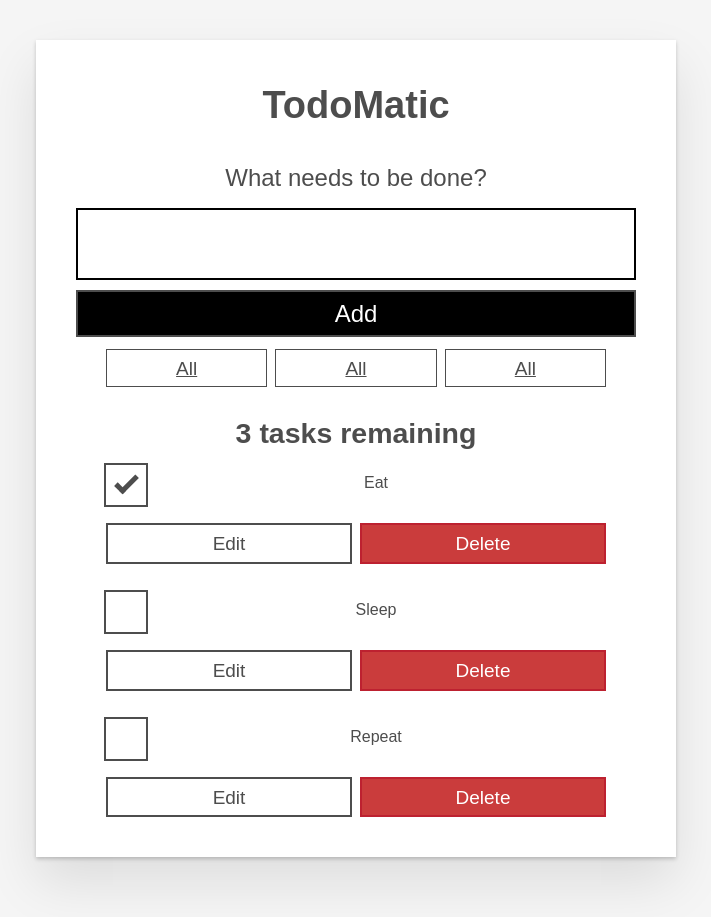
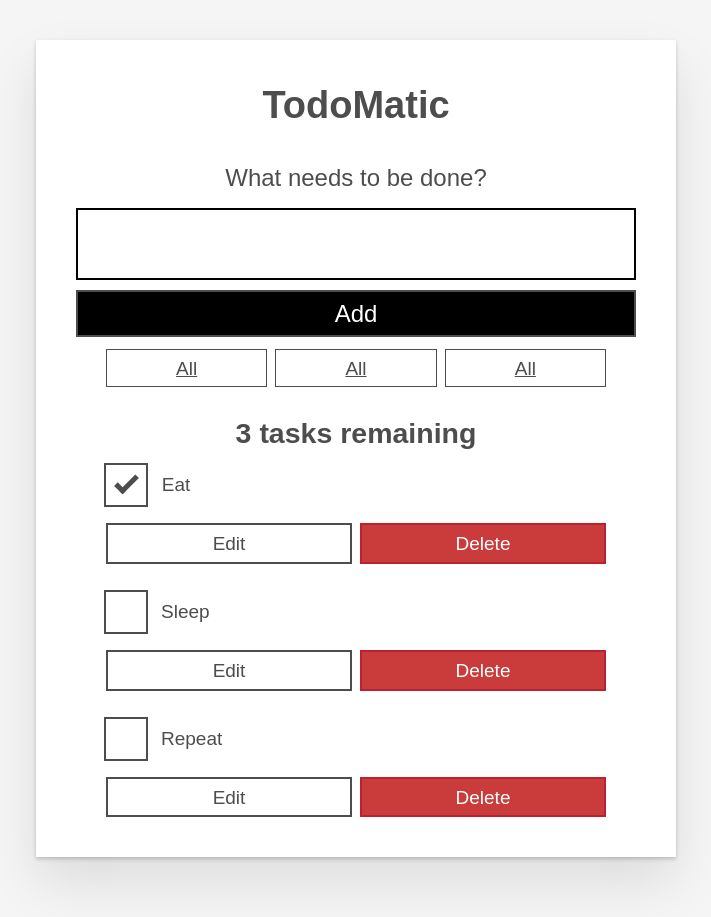
Before and after one commit to Zachdj27/To-Do-List-React, a React (Vite) app: page / in a window 1280 px wide. Shown: the whole page, without its empty margins (284-995 px from the left). Built offline with nearby package versions, Linux system fonts and the light colour scheme.

Commit message:
add last of components and mofied todo lable css

```diff
--- a/src/components/Todo.jsx
+++ b/src/components/Todo.jsx
@@ -3,7 +3,7 @@
         <li className="todo stack-small">
         <div className="c-cb">
           <input id={props.id} type="checkbox" defaultChecked={props.completed}/>
-          <label className="todo-label" htmlFor="todo-0">
+          <label className="todo-label" htmlFor={props.id}>
             {props.name}
           </label>
         </div>
--- a/src/index.css
+++ b/src/index.css
@@ -224,6 +224,7 @@
 .todo-text:focus-visible {
   box-shadow: inset 0 0 0 2px;
 }
+
 /* End todo item styles */
 /* Checkbox styles */
 .c-cb {
@@ -232,7 +233,7 @@
   clear: left;
   display: block;
   font-family: Arial, sans-serif;
-  font-size: 1.6rem;
+  font-size: 1.9rem;
   font-weight: 400;
   line-height: 1.25;
   min-height: 44px;
@@ -263,6 +264,7 @@
   line-height: inherit;
   margin-bottom: 0;
   padding: 8px 15px 5px;
+  margin-right: 400px;
   touch-action: manipulation;
 }
 .c-cb > label::before {
```
